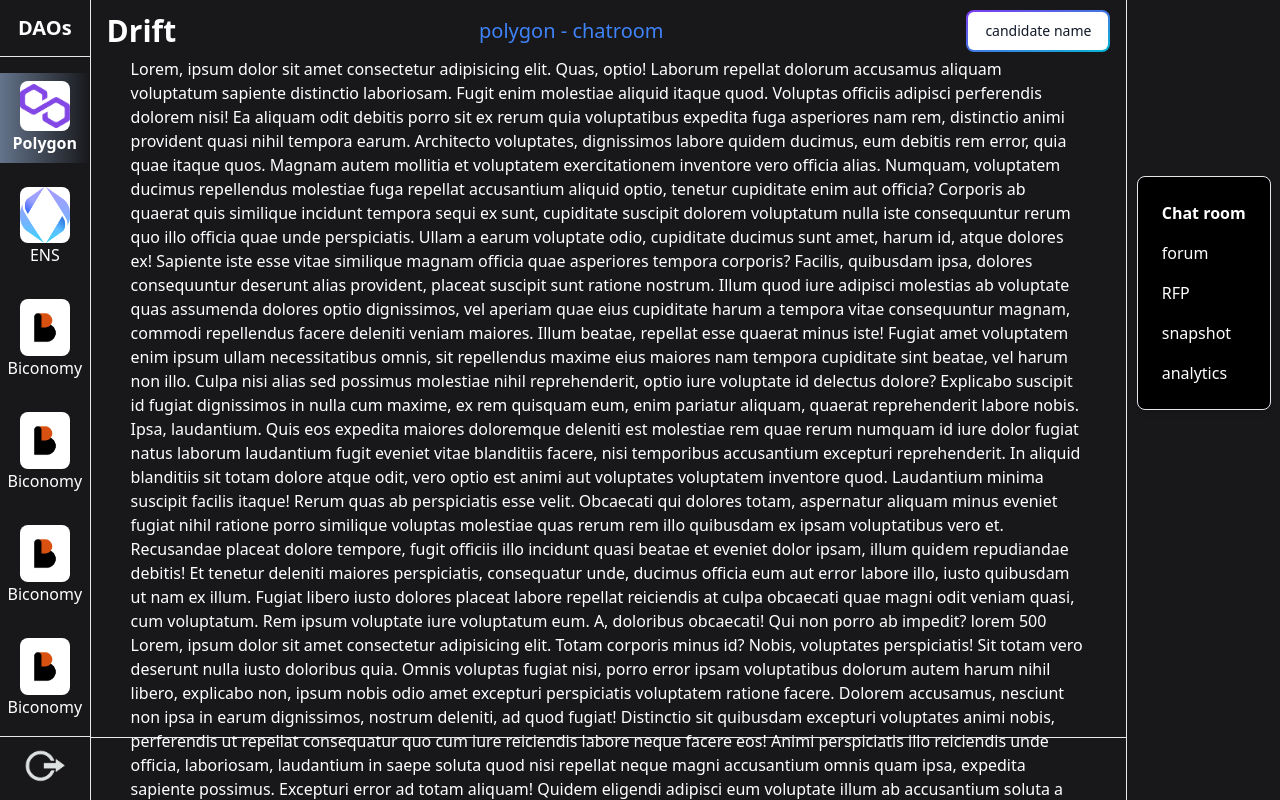
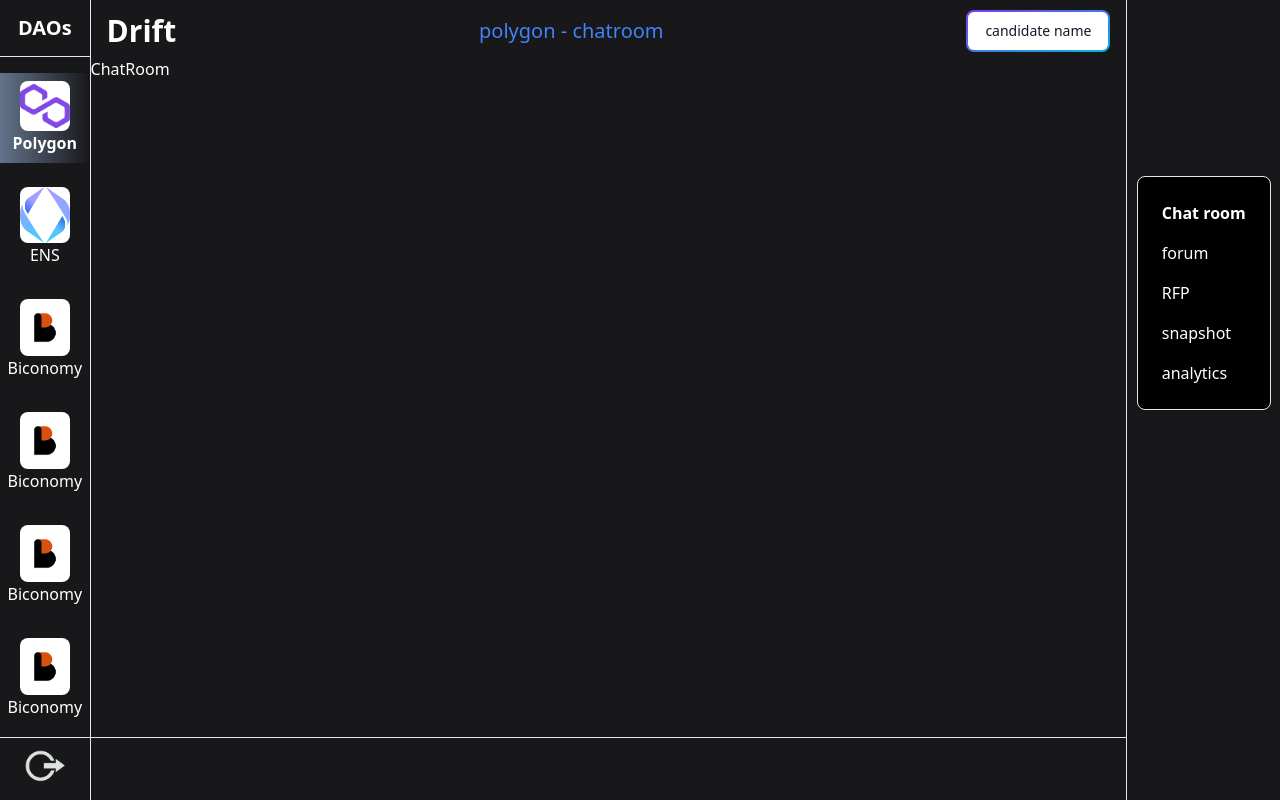
Before and after one commit to deependujha/drift-dao-app, a Next.js app in the folder frontend/: page /mainpage in a window 1280 px wide. Built offline with nearby package versions, Linux system fonts and the light colour scheme.

Commit message:
middle column changing on the right column click

```diff
--- a/frontend/components/mainPage/Dashboard.jsx
+++ b/frontend/components/mainPage/Dashboard.jsx
@@ -24,7 +24,7 @@ const Dashboard = () => {
 							DAOs
 						</div>
 					</div>
-					<div style={{ height: '85vh' }} className="overflow-hidden">
+					<div style={{ height: '85.1vh' }} className="overflow-hidden">
 						<LeftCol currLeft={currLeft} setCurrLeft={setCurrLeft} />
 					</div>
 					<div
--- a/frontend/components/mainPage/middlecolumn/MainCol.jsx
+++ b/frontend/components/mainPage/middlecolumn/MainCol.jsx
@@ -1,7 +1,9 @@
 import React from 'react';
-import BottomInput from './BottomInput';
+import RFP from './request_for_proposal/RFP';
+import SnapShotVoting from './snapshot/SnapShotVoting';
 import ForumComponent from './forum/ForumComponent';
-import ForumPostComponent from './forum/ForumPostComponent';
+import ChatRoom from './chat_room/ChatRoom';
+import Analytics from './analytics/Analytics';
 
 const MainCol = ({ currLeft, currRight }) => {
 	if (currRight == 'forum') {
@@ -10,72 +12,31 @@ const MainCol = ({ currLeft, currRight }) => {
 				<ForumComponent />
 			</div>
 		);
+	}
+	if (currRight == 'RFP') {
+		return (
+			<div className="">
+				<RFP />
+			</div>
+		);
+	}
+	if (currRight == 'snapshot') {
+		return (
+			<div className="">
+				<SnapShotVoting />
+			</div>
+		);
+	}
+	if (currRight == 'chatroom') {
+		return (
+			<div className="">
+				<ChatRoom />
+			</div>
+		);
 	} else {
 		return (
-			<div className="mx-10">
-				Lorem, ipsum dolor sit amet consectetur adipisicing elit. Quas, optio!
-				Laborum repellat dolorum accusamus aliquam voluptatum sapiente
-				distinctio laboriosam. Fugit enim molestiae aliquid itaque quod.
-				Voluptas officiis adipisci perferendis dolorem nisi! Ea aliquam odit
-				debitis porro sit ex rerum quia voluptatibus expedita fuga asperiores
-				nam rem, distinctio animi provident quasi nihil tempora earum.
-				Architecto voluptates, dignissimos labore quidem ducimus, eum debitis
-				rem error, quia quae itaque quos. Magnam autem mollitia et voluptatem
-				exercitationem inventore vero officia alias. Numquam, voluptatem ducimus
-				repellendus molestiae fuga repellat accusantium aliquid optio, tenetur
-				cupiditate enim aut officia? Corporis ab quaerat quis similique incidunt
-				tempora sequi ex sunt, cupiditate suscipit dolorem voluptatum nulla iste
-				consequuntur rerum quo illo officia quae unde perspiciatis. Ullam a
-				earum voluptate odio, cupiditate ducimus sunt amet, harum id, atque
-				dolores ex! Sapiente iste esse vitae similique magnam officia quae
-				asperiores tempora corporis? Facilis, quibusdam ipsa, dolores
-				consequuntur deserunt alias provident, placeat suscipit sunt ratione
-				nostrum. Illum quod iure adipisci molestias ab voluptate quas assumenda
-				dolores optio dignissimos, vel aperiam quae eius cupiditate harum a
-				tempora vitae consequuntur magnam, commodi repellendus facere deleniti
-				veniam maiores. Illum beatae, repellat esse quaerat minus iste! Fugiat
-				amet voluptatem enim ipsum ullam necessitatibus omnis, sit repellendus
-				maxime eius maiores nam tempora cupiditate sint beatae, vel harum non
-				illo. Culpa nisi alias sed possimus molestiae nihil reprehenderit, optio
-				iure voluptate id delectus dolore? Explicabo suscipit id fugiat
-				dignissimos in nulla cum maxime, ex rem quisquam eum, enim pariatur
-				aliquam, quaerat reprehenderit labore nobis. Ipsa, laudantium. Quis eos
-				expedita maiores doloremque deleniti est molestiae rem quae rerum
-				numquam id iure dolor fugiat natus laborum laudantium fugit eveniet
-				vitae blanditiis facere, nisi temporibus accusantium excepturi
-				reprehenderit. In aliquid blanditiis sit totam dolore atque odit, vero
-				optio est animi aut voluptates voluptatem inventore quod. Laudantium
-				minima suscipit facilis itaque! Rerum quas ab perspiciatis esse velit.
-				Obcaecati qui dolores totam, aspernatur aliquam minus eveniet fugiat
-				nihil ratione porro similique voluptas molestiae quas rerum rem illo
-				quibusdam ex ipsam voluptatibus vero et. Recusandae placeat dolore
-				tempore, fugit officiis illo incidunt quasi beatae et eveniet dolor
-				ipsam, illum quidem repudiandae debitis! Et tenetur deleniti maiores
-				perspiciatis, consequatur unde, ducimus officia eum aut error labore
-				illo, iusto quibusdam ut nam ex illum. Fugiat libero iusto dolores
-				placeat labore repellat reiciendis at culpa obcaecati quae magni odit
-				veniam quasi, cum voluptatum. Rem ipsum voluptate iure voluptatum eum.
-				A, doloribus obcaecati! Qui non porro ab impedit? lorem 500 Lorem, ipsum
-				dolor sit amet consectetur adipisicing elit. Totam corporis minus id?
-				Nobis, voluptates perspiciatis! Sit totam vero deserunt nulla iusto
-				doloribus quia. Omnis voluptas fugiat nisi, porro error ipsam
-				voluptatibus dolorum autem harum nihil libero, explicabo non, ipsum
-				nobis odio amet excepturi perspiciatis voluptatem ratione facere.
-				Dolorem accusamus, nesciunt non ipsa in earum dignissimos, nostrum
-				deleniti, ad quod fugiat! Distinctio sit quibusdam excepturi voluptates
-				animi nobis, perferendis ut repellat consequatur quo cum iure reiciendis
-				labore neque facere eos! Animi perspiciatis illo reiciendis unde
-				officia, laboriosam, laudantium in saepe soluta quod nisi repellat neque
-				magni accusantium omnis quam ipsa, expedita sapiente possimus. Excepturi
-				error ad totam aliquam! Quidem eligendi adipisci eum voluptate illum ab
-				accusantium soluta a deserunt reprehenderit architecto laboriosam
-				praesentium vero, aut fugit ea cumque exercitationem, neque dicta
-				voluptatem? Rerum aliquid illum neque veniam? Unde quis blanditiis ullam
-				beatae libero quia mollitia? Sint suscipit tempora, dolorem aut
-				distinctio quasi minima sequi animi provident, dolores laboriosam iure
-				cupiditate, libero dicta et non odit quos? Voluptatem et, ex corporis
-				praesentium delectus accusamus. Ratione atque, eaque delectus optio
-				tenetur quos explicabo labore asperiores harum
+			<div>
+				<Analytics />
 			</div>
 		);
 	}
--- /dev/null
+++ b/frontend/components/mainPage/middlecolumn/analytics/Analytics.jsx
@@ -0,0 +1,9 @@
+import React from 'react'
+
+const Analytics = () => {
+  return (
+    <div>Analytics</div>
+  )
+}
+
+export default Analytics
--- /dev/null
+++ b/frontend/components/mainPage/middlecolumn/chat_room/ChatRoom.jsx
@@ -0,0 +1,9 @@
+import React from 'react'
+
+const ChatRoom = () => {
+  return (
+    <div>ChatRoom</div>
+  )
+}
+
+export default ChatRoom
--- /dev/null
+++ b/frontend/components/mainPage/middlecolumn/request_for_proposal/RFP.jsx
@@ -0,0 +1,9 @@
+import React from 'react'
+
+const RFP = () => {
+  return (
+    <div>RFP</div>
+  )
+}
+
+export default RFP
--- /dev/null
+++ b/frontend/components/mainPage/middlecolumn/snapshot/SnapShotVoting.jsx
@@ -0,0 +1,9 @@
+import React from 'react'
+
+const SnapShotVoting = () => {
+  return (
+    <div>SnapShotVoting</div>
+  )
+}
+
+export default SnapShotVoting
```
